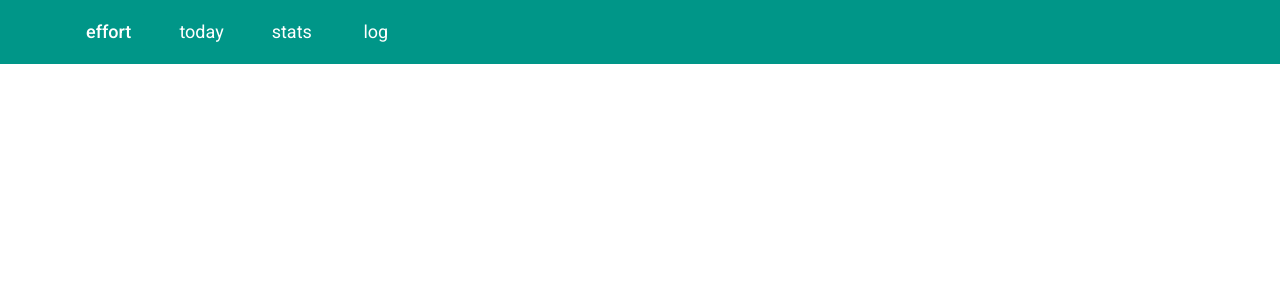
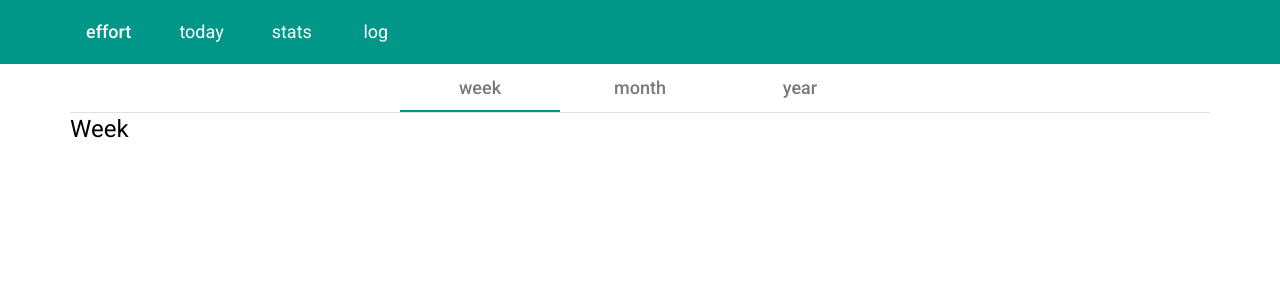
Before and after one commit to david4konecny/effort-frontend, an Angular app: page /stats in a window 1280 px wide. Before the commit this address led to /. Shown: the top 300 px of the page. Built offline with nearby package versions, Linux system fonts and the light colour scheme.

Commit message:
add Stats view

```diff
--- a/src/app/app-routing.module.ts
+++ b/src/app/app-routing.module.ts
@@ -2,10 +2,12 @@ import { NgModule } from '@angular/core';
 import { Routes, RouterModule } from '@angular/router';
 import { DashboardComponent } from './dashboard/dashboard.component';
 import { LogComponent } from './log/log.component';
+import { StatsComponent } from './stats/stats.component';
 
 
 const routes: Routes = [
   { path: '', component: DashboardComponent },
+  { path: 'stats', component: StatsComponent },
   { path: 'log', component: LogComponent },
 ];
 
--- a/src/app/app.component.html
+++ b/src/app/app.component.html
@@ -2,7 +2,7 @@
   <div class="container mx-auto">
     <a mat-flat-button color="primary" class="nav-item-brand">effort</a>
     <a routerLink="" mat-flat-button color="primary" class="nav-item">today</a>
-    <a mat-flat-button color="primary" class="nav-item">stats</a>
+    <a routerLink="/stats" mat-flat-button color="primary" class="nav-item">stats</a>
     <a routerLink="/log" mat-flat-button color="primary" class="nav-item">log</a>
   </div>
 </mat-toolbar>
--- a/src/app/app.module.ts
+++ b/src/app/app.module.ts
@@ -30,6 +30,7 @@ import { MatProgressBarModule } from '@angular/material/progress-bar';
 import { TimeDialogComponent } from './time/time-dialog/time-dialog.component';
 import { TimeLogComponent } from './time/time-log/time-log.component';
 import {MatTableModule} from '@angular/material/table';
+import { StatsComponent } from './stats/stats.component';
 
 @NgModule({
   declarations: [
@@ -42,7 +43,8 @@ import {MatTableModule} from '@angular/material/table';
     TimeComponent,
     TimePipe,
     TimeDialogComponent,
-    TimeLogComponent
+    TimeLogComponent,
+    StatsComponent
   ],
     imports: [
         BrowserModule,
--- /dev/null
+++ b/src/app/stats/stats.component.css
@@ -0,0 +1,3 @@
+.dashboard-tab-label {
+  font-size: large;
+}
--- /dev/null
+++ b/src/app/stats/stats.component.html
@@ -0,0 +1,20 @@
+<mat-tab-group mat-align-tabs="center">
+  <mat-tab>
+    <ng-template mat-tab-label>
+      <span class="dashboard-tab-label">week</span>
+    </ng-template>
+    <h1>Week</h1>
+  </mat-tab>
+  <mat-tab>
+    <ng-template mat-tab-label>
+      <span class="dashboard-tab-label">month</span>
+    </ng-template>
+    <h1>Month</h1>
+  </mat-tab>
+  <mat-tab>
+    <ng-template mat-tab-label>
+      <span class="dashboard-tab-label">year</span>
+    </ng-template>
+    <h1>Year</h1>
+  </mat-tab>
+</mat-tab-group>
--- /dev/null
+++ b/src/app/stats/stats.component.ts
@@ -0,0 +1,15 @@
+import { Component, OnInit } from '@angular/core';
+
+@Component({
+  selector: 'app-stats',
+  templateUrl: './stats.component.html',
+  styleUrls: ['./stats.component.css']
+})
+export class StatsComponent implements OnInit {
+
+  constructor() { }
+
+  ngOnInit(): void {
+  }
+
+}
```
Also changed, not shown: 1 other file (tests, documents, lock files or other folders).
